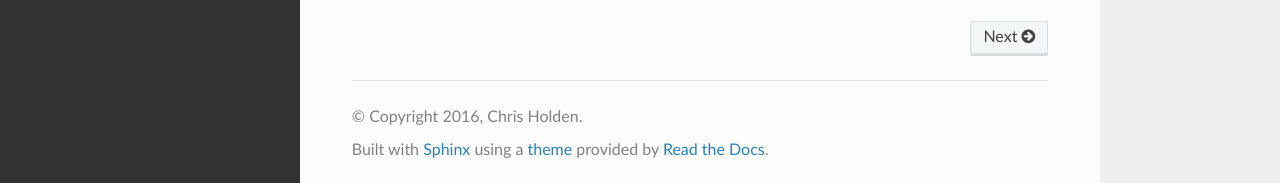
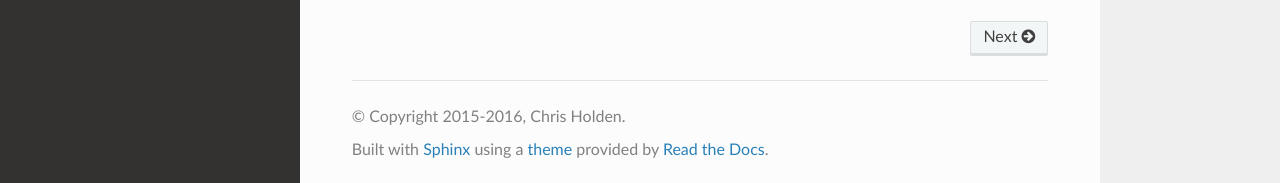
Before and after one commit to ceholden/tilezilla, a Sphinx documentation site: the page built from docs/source/index.rst, in a window 1280 px wide and 943 px high. Shown: the part 757-940 px from the top of the window. Built offline with Sphinx 7.4.7 and the Read the Docs theme 2.0.0, drawn with Linux system fonts in a browser that asks for light colours; part of the change alters nothing that is shown.

```diff
--- a/docs/requirements.txt
+++ b/docs/requirements.txt
@@ -1,5 +1,8 @@
+arrow>=0.7.0
 click>=6.0
 click_plugins>=1.0
+sqlalchemy>=1.0.12
+sqlalchemy_utils>=0.32.1
 mock>=1.0.1
 sphinxcontrib-napoleon>=0.2.8
 sphinx_rtd_theme>=0.1.6
--- a/docs/source/conf.py
+++ b/docs/source/conf.py
@@ -12,14 +12,34 @@
 #
 # All configuration values have a default; values that are commented out
 # serve to show the default.
-
+import datetime as dt
 import sys
 import os
+
+# Mocking ----------------------------------------------------------------------
+import mock
+
+# NOTE: not mocking sqlalchemy/sqlalchemy_utils because a mocked table
+#       doesn't seem to allow reference to class attributes inside of
+#       foreign keys
+#       "AttributeError: Mock object has no attribute 'id'"
+MOCK_MODULES = [
+    'numpy',
+    'rasterio', 'rasterio.crs', 'rasterio.warp',
+    'osgeo',
+    'affine',
+    'shapely', 'shapely.geometry',
+    'pyyaml', 'jsonschema',
+    'bs4'
+]
+for mod_name in MOCK_MODULES:
+    sys.modules[mod_name] = mock.Mock()
+
 
 # If extensions (or modules to document with autodoc) are in another directory,
 # add these directories to sys.path here. If the directory is relative to the
 # documentation root, use os.path.abspath to make it absolute, like shown here.
-#sys.path.insert(0, os.path.abspath('.'))
+sys.path.insert(0, os.path.abspath('../../'))
 
 # -- General configuration ------------------------------------------------
 
@@ -68,7 +88,7 @@ master_doc = 'index'
 
 # General information about the project.
 project = 'tilezilla'
-copyright = '2016, Chris Holden'
+copyright = '2015-{}, Chris Holden'.format(dt.date.today().year)
 author = 'Chris Holden'
 
 # The version info for the project you're documenting, acts as replacement for
@@ -138,7 +158,7 @@ html_context = dict(
     github_user="ceholden",
     github_repo="tilezilla",
     github_version="master",
-    conf_py_path="/docs/",
+    conf_py_path="/docs/source/conf.py",
     source_suffix=".rst",
 )
 
```
